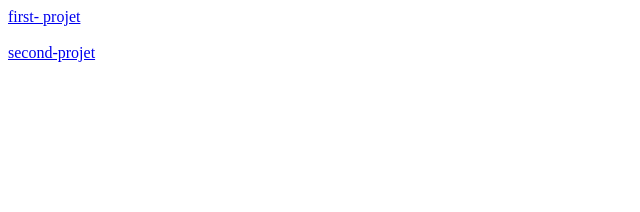
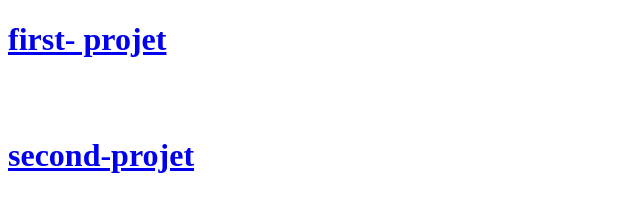
Before and after one commit to Hermann-237/Hermann-237.github.io, a plain HTML site: page index.html in a window 1280 px wide. Shown: the whole page, without its empty margins (0-640 px from the left). Drawn offline with Linux system fonts and the light colour scheme.

Commit message:
Update index.html

```diff
--- a/index.html
+++ b/index.html
@@ -8,9 +8,9 @@
 </head>
 
 <body>
-    <a href="https://hermann-237.github.io/first-projet/ ">first- projet</a>
+    <h1> <a href="https://hermann-237.github.io/first-projet/ ">first- projet</a></h1>
         <br><br>
-        <a href="https://hermann-237.github.io/second-projet/">second-projet</a>
+    <h1> <a href="https://hermann-237.github.io/second-projet/">second-projet</a></h1>
 
 </body>
 
```
